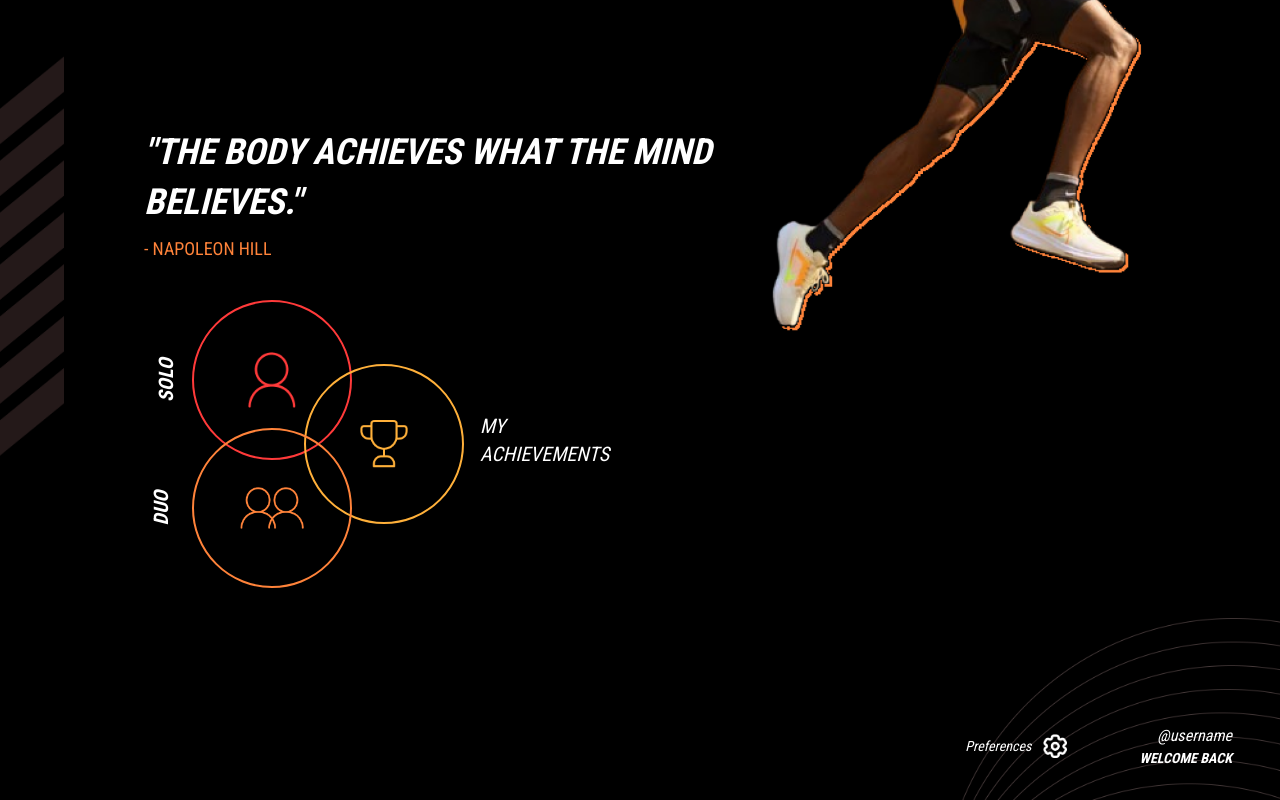
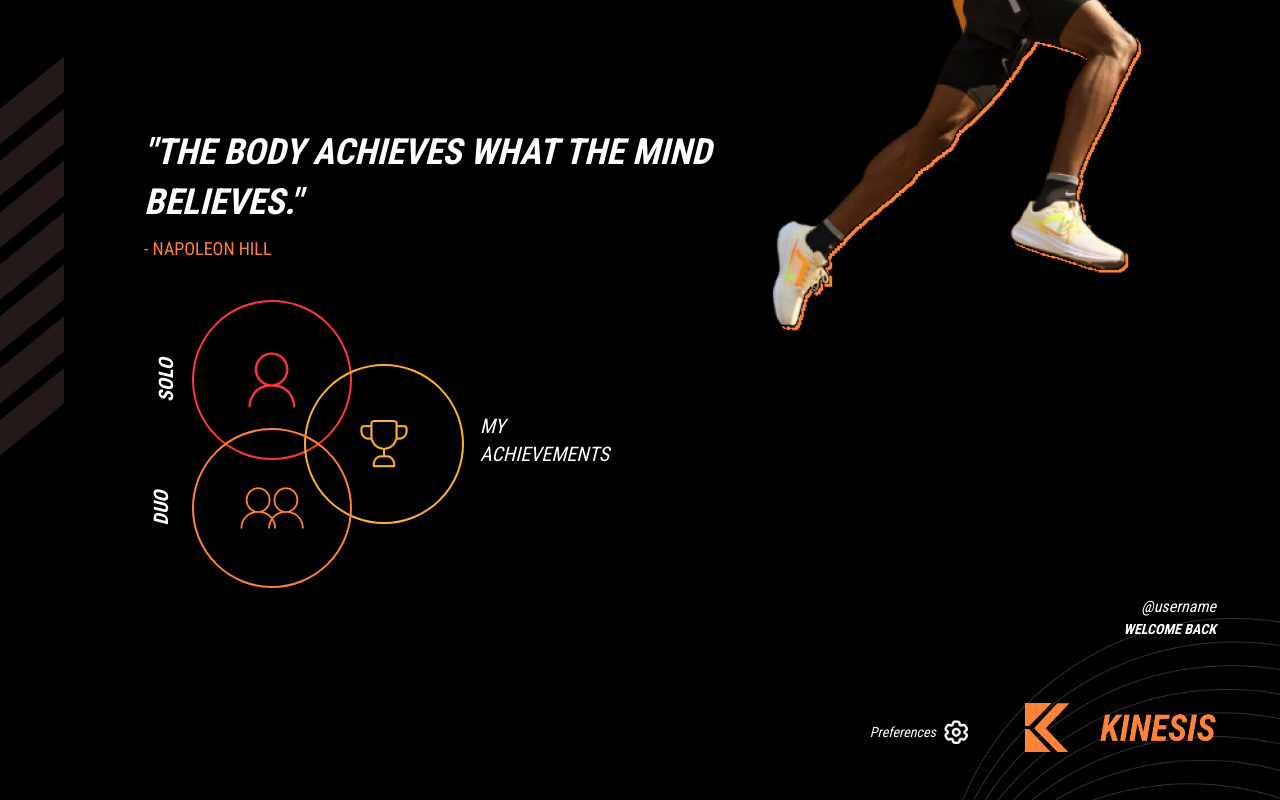
Before and after one commit to sakufish/kinesis, a React (Vite) app in the folder frontend/: page /dash in a window 1280 px wide. Built offline with nearby package versions, Linux system fonts and the light colour scheme.

Commit message:
dash logo added

```diff
--- a/frontend/src/pages/Dash/Dash.tsx
+++ b/frontend/src/pages/Dash/Dash.tsx
@@ -11,6 +11,7 @@ import DuoHover from './assets/DUO_hover.png';
 import Achievement from './assets/Achievement.png';
 import AchievementHover from './assets/Achievement_hover.png';
 import Model from './assets/model.png';
+import Logo from './assets/KinesisText.png'
 
 const Modal: React.FC<{ onClose: () => void; userId: string }> = ({ onClose, userId }) => {
   const [injuries, setInjuries] = useState<string[]>([]);
@@ -212,17 +213,20 @@ const Dashboard: React.FC = () => {
       </div>
       <img src={BottomRight} alt="Bottom Right Graphic" className="absolute bottom-0 right-0 w-[25rem] h-auto z-10" />
       <img src={Model} alt="Model" className="absolute top-0 right-20 z-30" style={{ maxHeight: '600px', maxWidth: '600px' }} />
-      <div className="absolute bottom-8 right-12 flex items-center space-x-4 z-20">
+      <div className="absolute bottom-8 right-12 flex items-end space-x-4 z-20">
+        {/* Welcome Back and Kinesis Logo */}
+        {/* Preferences aligned to the left of the logo */}
         <div
-          className="flex items-center space-x-2 mr-14 cursor-pointer"
+          className="flex flex-row space-x-2 items-center cursor-pointer mb-6 mr-6"
           onClick={() => setIsModalOpen(true)}
         >
-          <span className="text-sm italic mr-1 ">Preferences</span>
+          <span className="text-sm italic">Preferences</span>
           <img src={Preferences} alt="Preferences Icon" className="w-6 h-auto" />
         </div>
-        <div className="text-right">
+        <div className="text-right  p-4">
           <span className="block italic">{userName || '@username'}</span>
-          <span className="block text-sm italic font-semibold text-md">WELCOME BACK</span>
+          <span className="block text-sm italic font-semibold text-md mb-16">WELCOME BACK</span>
+          <img src={Logo} alt="Kinesis Logo" className="w-48 h-auto mt-4" />
         </div>
       </div>
 
```
Also changed, not shown: frontend/src/pages/Dash/assets/KinesisText.png (added).
